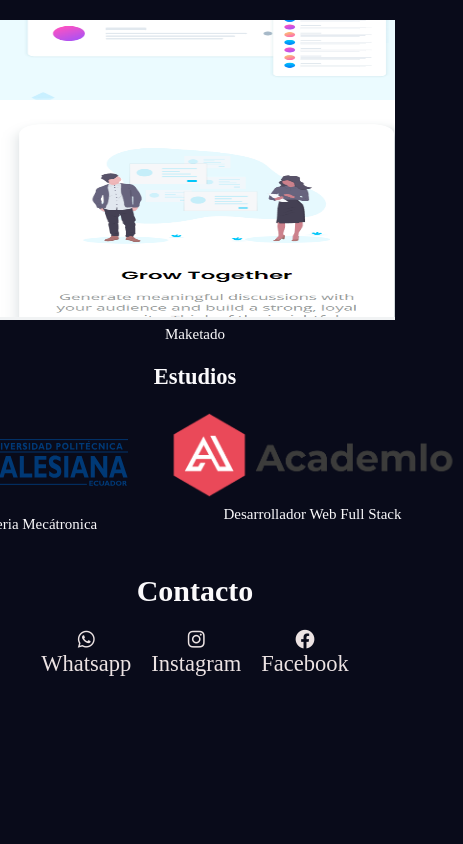
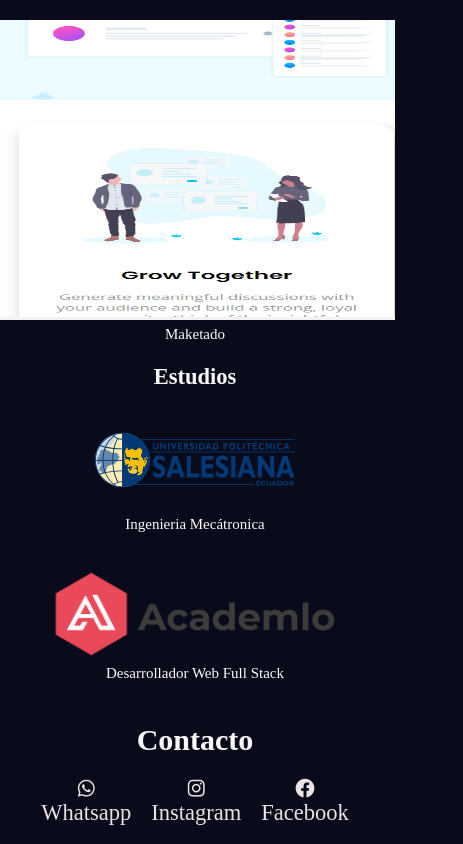
Before and after one commit to yuc96/portafolio1, a plain HTML site: page index.html in a window 390 px wide. Shown: the part 1649-2493 px from the top of the page, 463 px wide, since content can reach past the window. Before the commit the page ends 2344 px from the top, so only its background shows below. Drawn offline with nearby package versions, Linux system fonts and the light colour scheme; a web font is replaced by a local one.

Commit message:
Segundo-Comit

```diff
--- a/styles.css
+++ b/styles.css
@@ -315,4 +315,12 @@ p{
     .menuh:checked + .navmenuh {
         display: block;
     }
+
+    .estudios{
+        display: flex;
+        flex-direction: column;
+        justify-content: center;
+        text-align: center;
+        gap: 35px;
+    }
 }
```
